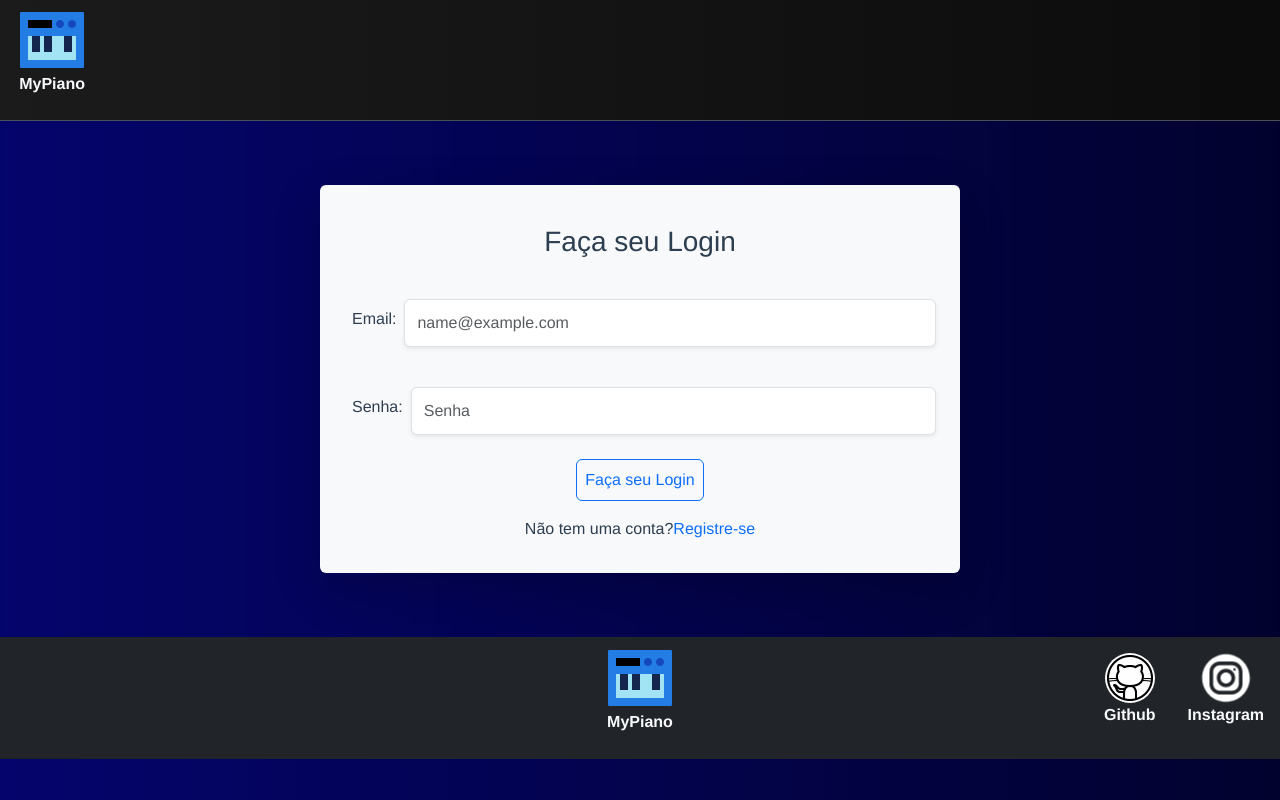
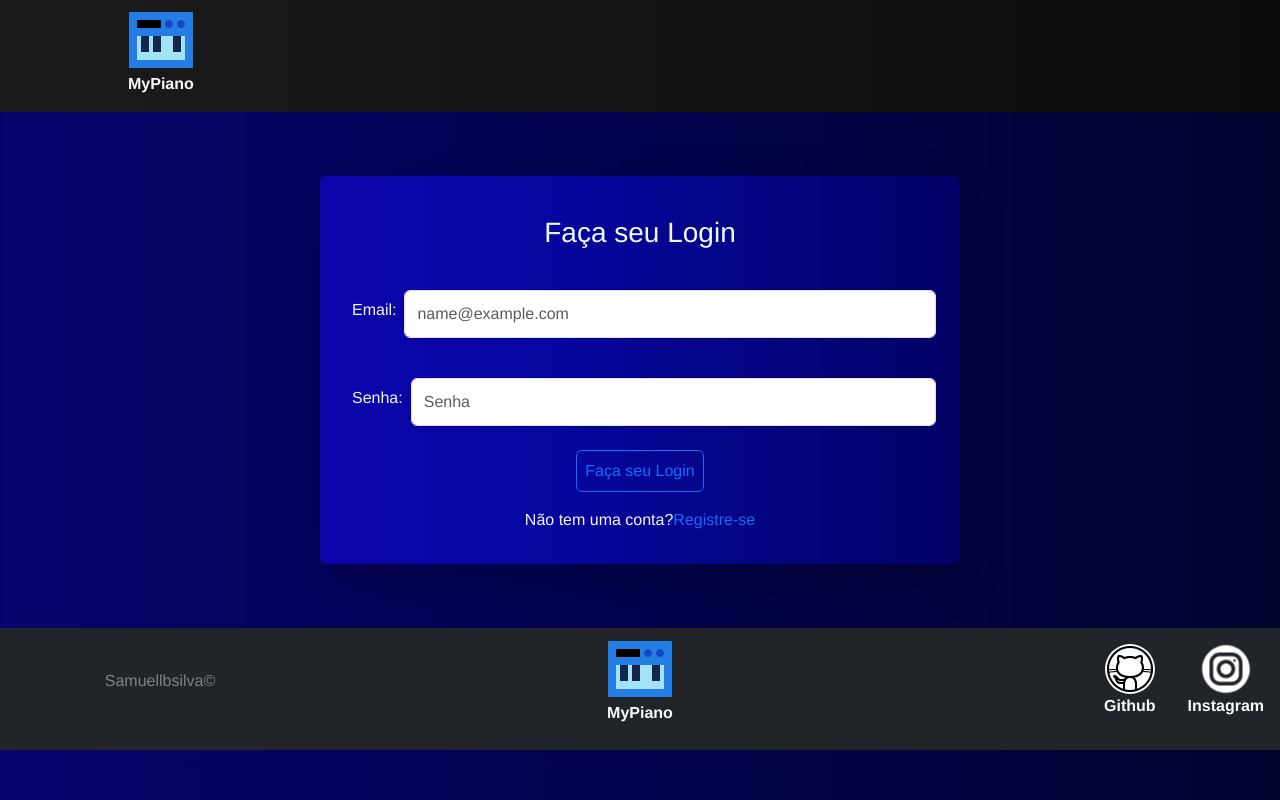
Before and after one commit to Samuellbsilva/MyPianoApp, a Vue app: page /Login in a window 1280 px wide. Built offline with nearby package versions, Linux system fonts and the light colour scheme.

Commit message:
fixDesign

```diff
--- a/src/components/CoolFooter.vue
+++ b/src/components/CoolFooter.vue
@@ -4,7 +4,7 @@
 
 <footer class="d-flex bg-dark  flex-wrap p-0 mt-5 " >
     <div class="d-flex w-25 align-items-center justify-content-center">
-
+   <p style="color:gray;">Samuellbsilva©</p>
 </div>
     <div class="d-flex flex-column w-50 align-items-center justify-content-center">
     <img src="../assets/icons8-electronic-music-64.png" class="rounded ml-5 " alt="">
--- a/src/components/FormLogReg.vue
+++ b/src/components/FormLogReg.vue
@@ -2,24 +2,24 @@
 
     <main  class=" d-flex flex-column mt-5 justify-content-center align-items-center pt-3 pb-3 ">
 
-      <form  action="" class=" bg-light w-50 shadow-lg pt-3 pb-3 align-items-center rounded">
+      <form  action="" class="background w-50 shadow-lg pt-3 pb-3 align-items-center rounded">
 
-        <h3 class="pt-4 pb-3">{{ FormMsg }}</h3>
+        <h3 class="pt-4 pb-3 text-ligth">{{ FormMsg }}</h3>
 
         <div v-if="this.$route.path === '/Register'" class=" d-flex flex-rown p-3 m-2">
-        <label for="formGroupExampleInput" class="form-label  p-2">Nome:</label>
+        <label for="formGroupExampleInput" class="form-label  p-2 text-ligth">Nome:</label>
         <input type="text" class="form-control shadow-sm" id="formGroupExampleInput" placeholder="Seu nome">
       </div>
       <div class=" d-flex flex-rown p-3 m-2">
-        <label for="formGroupExampleInput" class="form-label  p-2">Email:</label>
+        <label for="formGroupExampleInput" class="form-label  p-2 text-ligth">Email:</label>
         <input type="text" class="form-control shadow-sm" id="formGroupExampleInput" placeholder="name@example.com">
       </div>
       <div class=" d-flex flex-rown p-3 m-2">
-        <label for="formGroupExampleInput2" class="form-label p-2 ">Senha:</label>
+        <label for="formGroupExampleInput2" class="form-label p-2 text-ligth">Senha:</label>
         <input type="text" class="form-control shadow-sm " id="formGroupExampleInput2" placeholder="Senha">
 
       </div>
-      <button type="submit" class="btn btn-outline-primary p-2 mb-3">{{ FormMsg }}</button>
+      <button type="submit" class="btn btn-outline-primary p-2 mb-3 text-ligth">{{ FormMsg }}</button>
 
       <p>{{ ForMsgn }}<router-link v-bind:to="FixRoute">{{ FormMsgReverse }}</router-link></p>
     </form>
@@ -35,10 +35,20 @@
       100%{background-position:0% 50%}
   }
     body{
-      background: linear-gradient(90deg, rgba(2,0,36,1) 0%, rgb(6, 6, 161) 35%, rgb(0, 0, 0) 100%);
+      background: linear-gradient(90deg, rgb(4, 1, 64) 0%, rgb(6, 6, 161) 35%, rgb(0, 0, 0) 100%);
     background-size: 400% 400%;
     animation: gradient 8s linear infinite;
+
     }
+    .background{
+      background: linear-gradient(90deg, rgb(13, 5, 171) 0%, rgb(6, 6, 161) 35%, rgb(2, 2, 102) 100%);
+color:aliceblue;
+-webkit-backdrop-filter: blur(30px)!important;
+        backdrop-filter: blur(30px)!important;
+}
+
+
+
     </style>
     <script>
 
--- a/src/components/NavHome.vue
+++ b/src/components/NavHome.vue
@@ -1,10 +1,10 @@
 <template>
 
 
-<nav class="d-flex navbar border-bottom border-body " data-bs-theme="dark">
+<nav class="d-flex navbar pb-0 " data-bs-theme="dark">
 
 
-    <div class="d-flex  justify-content-start align-items-center w-50">
+    <div class="d-flex  align-items-center w-50">
 
    <div class=" flex column lg">
     <router-link to="/"><img src="../assets/icons8-electronic-music-64.png" class=" rounded  " alt=""></router-link>
@@ -19,7 +19,7 @@
             <router-link to="/Register" class="btn btn-outline-primary">Registro</router-link>
           </li>
         </ul>
-    </div>
+
 
 
 
@@ -56,6 +56,9 @@ nav {
   text-decoration: none !important;
 }
 .lg{
-  margin-left:3%;
+  margin-left:20%;
+  margin-bottom:0%;
+  align-items:center;
+  align-content: center;
 }
 </style>
```
